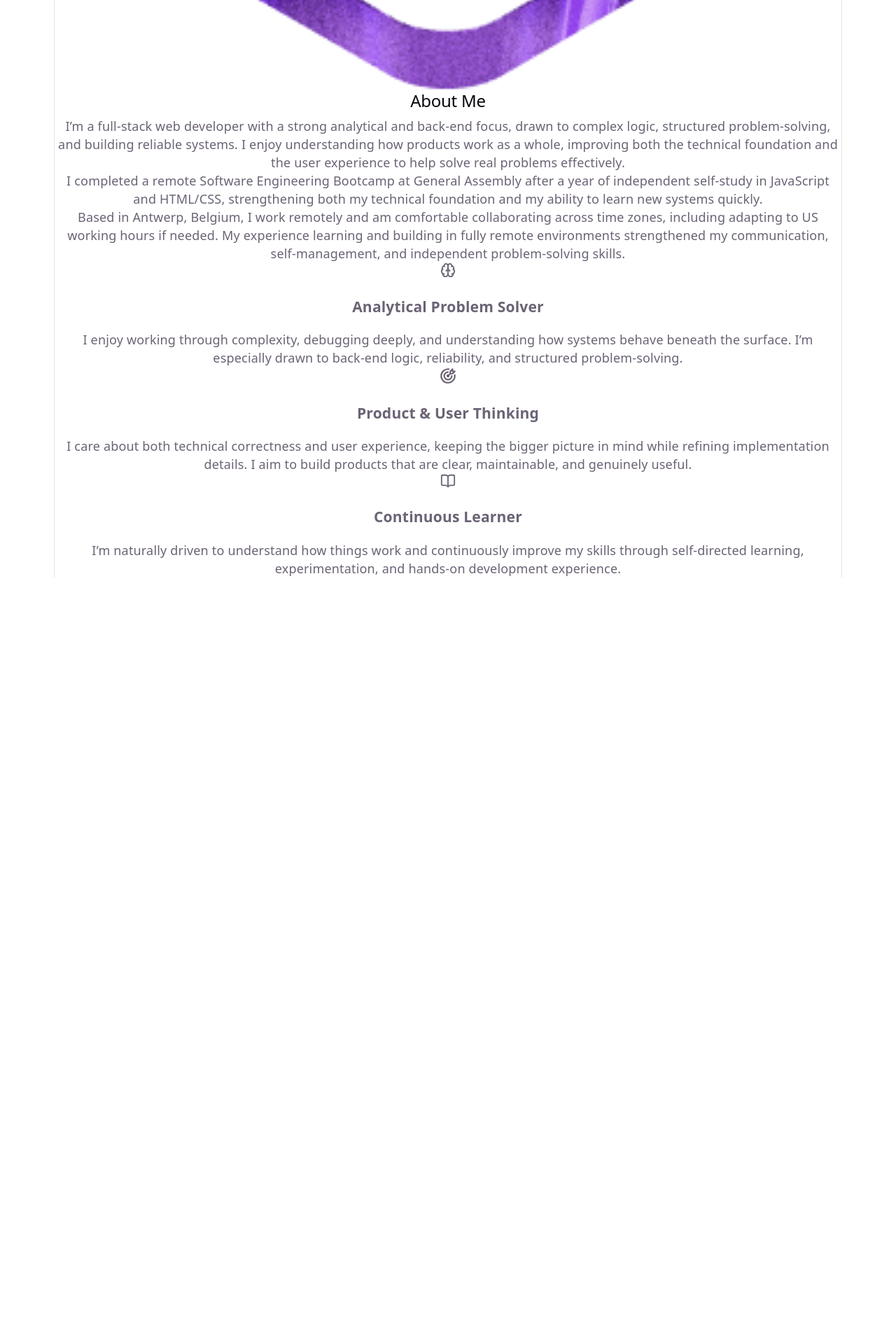
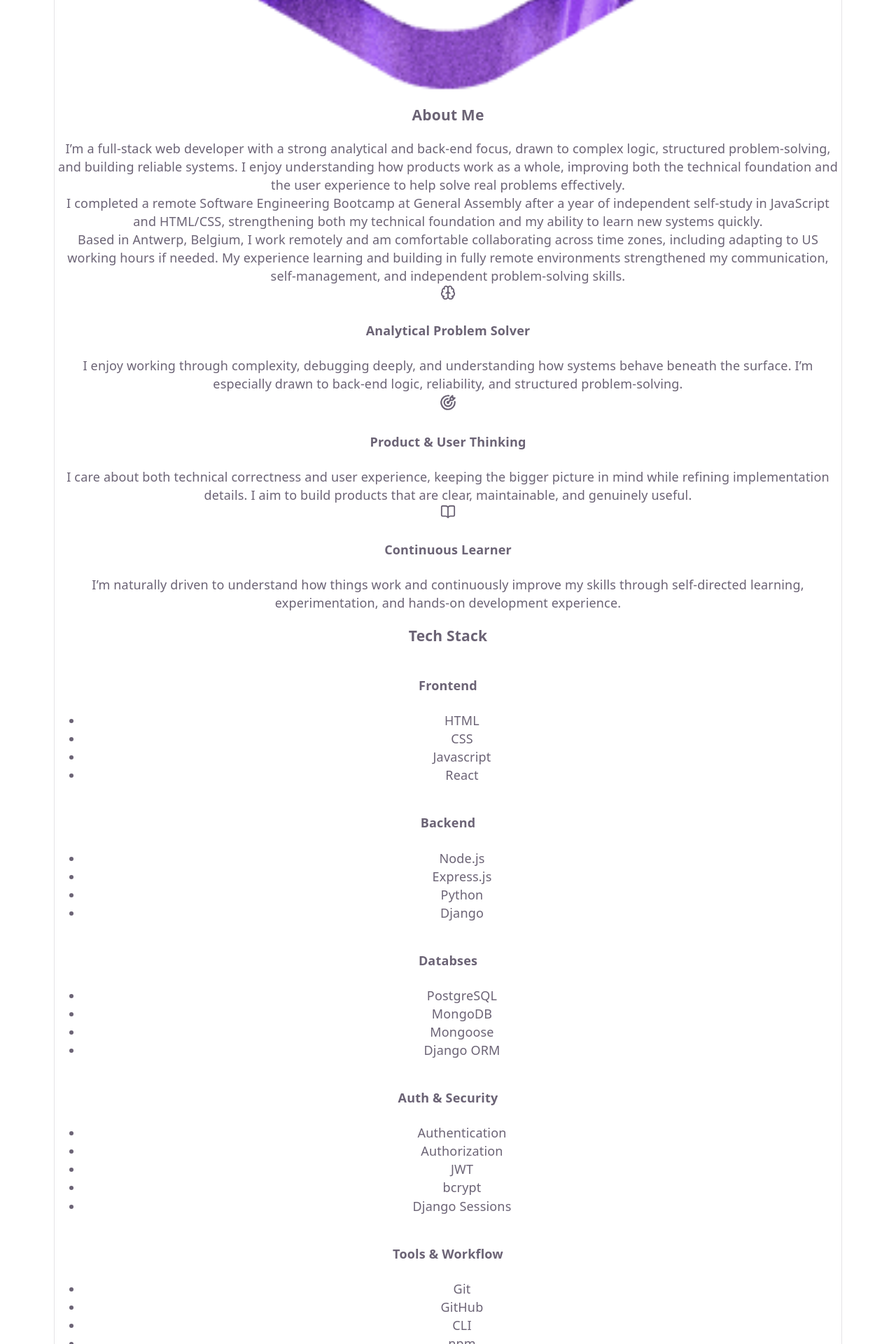
Before and after one commit to berlweber/berl-weber-portfolio, a React (Vite) app: page / in a window 1280 px wide. Shown: the part 1460-3380 px from the top of the page at 70% size. Before the commit the page ends 2285 px from the top, so only its background shows below. Built offline with nearby package versions, Linux system fonts and the light colour scheme.

Commit message:
created tech stack component and tag subcomponent

```diff
--- a/src/App.jsx
+++ b/src/App.jsx
@@ -2,6 +2,7 @@ import './App.css';
 import Header from './components/Header/Header.jsx';
 import Hero from './components/Hero/Hero.jsx'
 import About from './components/About/About.jsx';
+import TechStack from './components/TechStack/TechStack.jsx';
 
 const App = () => {
 
@@ -10,6 +11,7 @@ const App = () => {
       <Header />
       <Hero />
       <About />
+      <TechStack />
     </>
   );
 };
--- a/src/components/About/About.jsx
+++ b/src/components/About/About.jsx
@@ -5,7 +5,7 @@ import { TbTargetArrow } from "react-icons/tb";
 const About = () => {
     return (
         <>
-            <h2>About Me</h2>
+            <h3>About Me</h3>
             <p>I’m a full-stack web developer with a strong analytical and back-end focus,
                 drawn to complex logic, structured problem-solving, and building reliable systems.
                 I enjoy understanding how products work as a whole, improving both the technical
@@ -17,24 +17,24 @@ const About = () => {
                  time zones, including adapting to US working hours if needed. My experience learning and
                   building in fully remote environments strengthened my communication, self-management,
                   and independent problem-solving skills. </p>
-            <div className='sub-about-sect'>
+            <div className='sub-about-sect-container'>
                 <div className='sub-sec'>
                     <span><Brain size={22}/></span>
-                    <h3>Analytical Problem Solver</h3>
+                    <h4>Analytical Problem Solver</h4>
                     <p>I enjoy working through complexity, debugging deeply, and understanding how systems behave
                         beneath the surface. I’m especially drawn to back-end logic, reliability, and
                         structured problem-solving.</p>
                 </div>
                 <div className='sub-sec'>
                     <span><TbTargetArrow size={26}/></span>
-                    <h3>Product & User Thinking</h3>
+                    <h4>Product & User Thinking</h4>
                     <p>I care about both technical correctness and user experience, keeping the bigger
                          picture in mind while refining implementation details. I aim to build products
                           that are clear, maintainable, and genuinely useful. </p>
                 </div>
                 <div className='sub-sec'>
                     <span><BookOpen size={22}/></span>
-                    <h3>Continuous Learner</h3>
+                    <h4>Continuous Learner</h4>
                     <p>I’m naturally driven to understand how things work and continuously improve
                         my skills through self-directed learning, experimentation, and hands-on
                         development experience.</p>
--- /dev/null
+++ b/src/components/Tag/Tag.jsx
@@ -0,0 +1,12 @@
+import { Proportions } from 'lucide-react';
+import './Tag.css';
+
+const Tag = (props) => {
+    return (
+        <li>
+            {props.tech}
+        </li>
+    );
+};
+
+export default Tag;
--- /dev/null
+++ b/src/components/TechStack/TechStack.jsx
@@ -0,0 +1,54 @@
+import { SiMongoose } from 'react-icons/si';
+import Tag from '../Tag/Tag.jsx';
+
+const TechStack = () => {
+    const techStackData = [
+        {
+            title: 'Frontend',
+            tech: ['HTML', 'CSS', 'Javascript', 'React']
+        },
+        {
+            title: 'Backend',
+            tech: ['Node.js', 'Express.js', 'Python', 'Django',]
+        },
+        {
+            title: 'Databses',
+            tech: ['PostgreSQL', 'MongoDB', 'Mongoose', 'Django ORM']
+        },
+        {
+            title: 'Auth & Security',
+            tech: ['Authentication', 'Authorization', 'JWT', 'bcrypt', 'Django Sessions']
+        },
+        {
+            title: 'Tools & Workflow',
+            tech: ['Git', 'GitHub', 'CLI', 'npm', 'Pipenv', 'Postman']
+        },
+        {
+            title: 'Concepts',
+            tech: ['REST APIs', 'CRUD', 'MVC', 'Responsive Design', 'Deployment']
+        }
+    ];
+    const backEnd = ['Node.js', 'Express', 'Python', 'Django', 'REST APIs',];
+// create here arrays for each subsection, see a list of them in gpt
+
+    return (
+        <>
+            <h3>Tech Stack</h3>
+
+            {techStackData.map((stack) => (
+                <div key={stack.title}>
+
+                    <h4>{stack.title}</h4>
+
+                    <ul>
+                        {stack.tech.map((tech) => (
+                            <Tag key={tech} tech={tech} />
+                        ))}
+                    </ul>
+                </div>
+            ))}
+        </>
+    );
+};
+
+export default TechStack;
```
Also changed, not shown: src/components/Tag/Tag.css (added).
